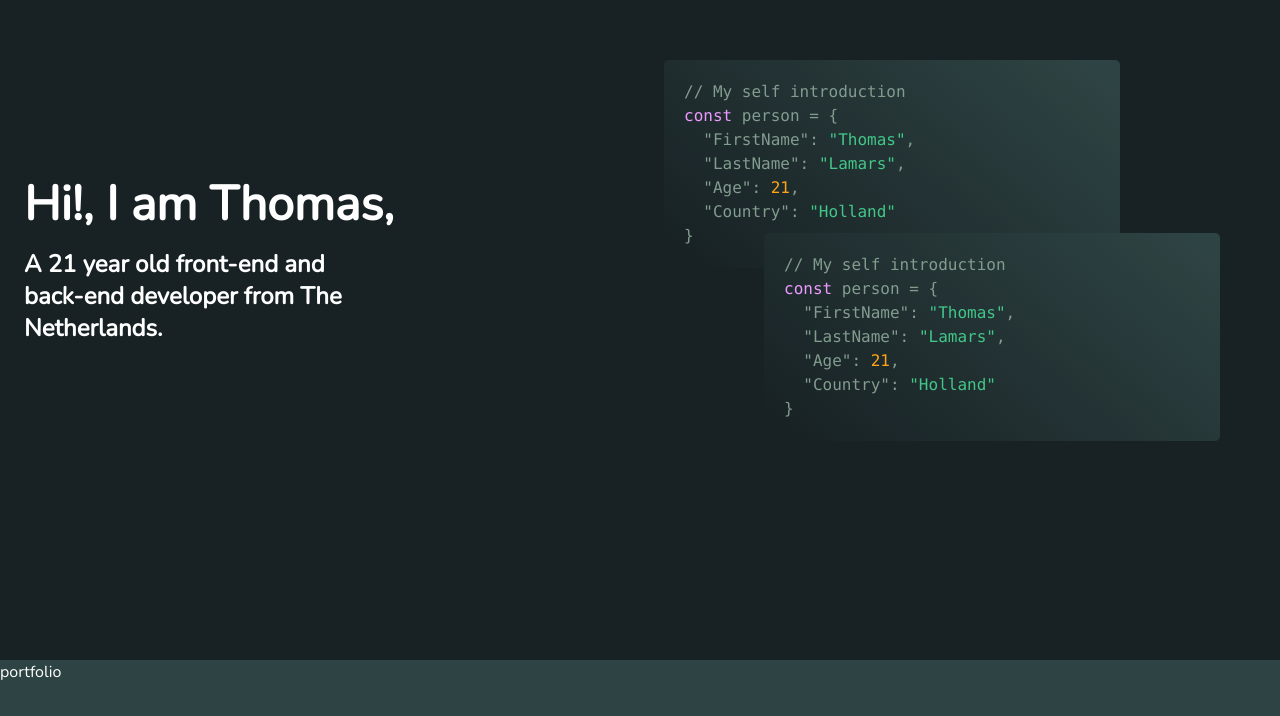
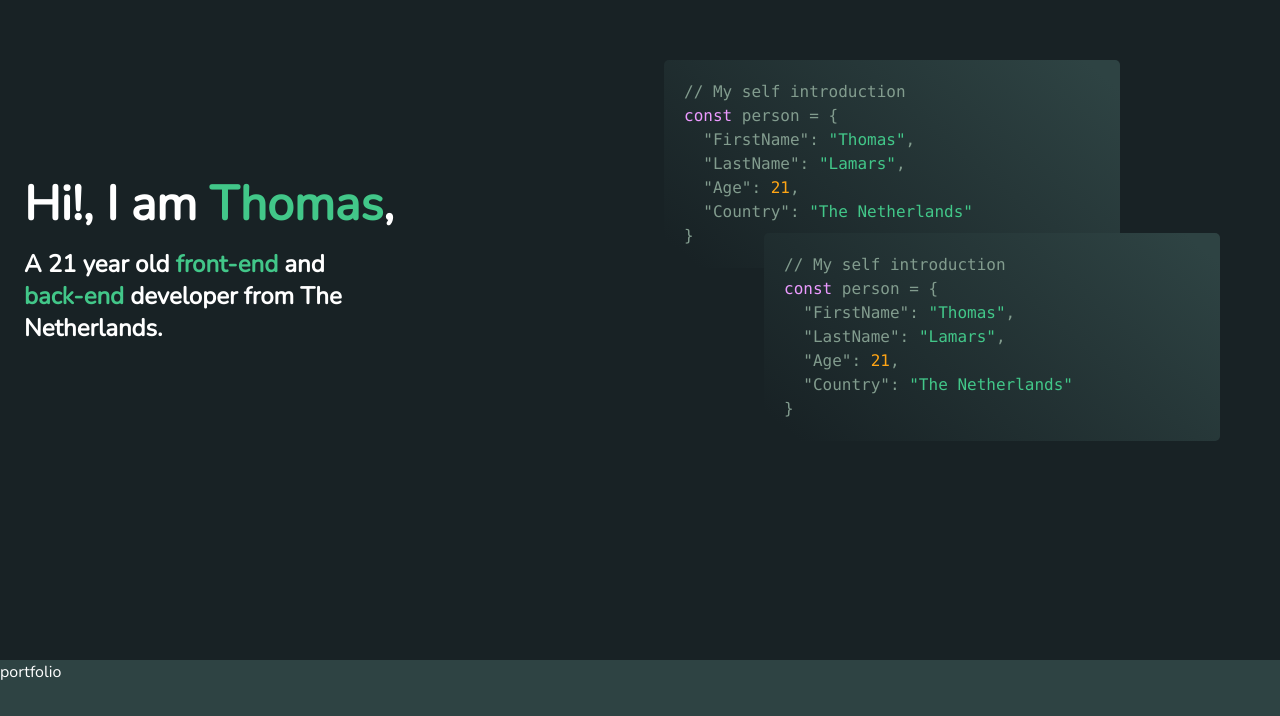
Before and after one commit to TLaMars/Portfolio-v2, a Gatsby site: page / in a window 1280 px wide. Shown: the part 140-856 px from the top of the page. Built offline with nearby package versions, Linux system fonts and the light colour scheme; Gatsby itself is replaced by a stand-in of ours.

Commit message:
Removed some fonts and changed some css

```diff
--- a/src/components/codeBlock/codeBlock.js
+++ b/src/components/codeBlock/codeBlock.js
@@ -10,7 +10,7 @@ export default function CodeBlock({ code, className }) {
                 &nbsp;&nbsp;<span>"FirstName":</span> <span className={style.codeString}>"Thomas"</span>,<br />
                 &nbsp;&nbsp;<span>"LastName":</span> <span className={style.codeString}>"Lamars"</span>,<br />
                 &nbsp;&nbsp;<span>"Age":</span> <span className={style.codeNumber}>21</span>,<br />
-                &nbsp;&nbsp;<span>"Country":</span> <span className={style.codeString}>"Holland"</span><br />
+                &nbsp;&nbsp;<span>"Country":</span> <span className={style.codeString}>"The Netherlands"</span><br />
                 <span>{`}`}</span>
             </code>
         </div>
--- a/src/components/header/header.js
+++ b/src/components/header/header.js
@@ -6,8 +6,8 @@ export default function Header() {
     return (
         <div className={style.header}>
             <div className={style.header__left}>
-                <h1>Hi!, I am <span>Thomas</span>,</h1>
-                <h3>A 21 year old front-end and back-end developer from The Netherlands.</h3>
+                <h1>Hi!, I am <span className={style.green}>Thomas</span>,</h1>
+                <h3>A 21 year old <span className={style.green}>front-end</span> and <span className={style.green}>back-end</span> developer from The Netherlands.</h3>
             </div>
             <div className={style.header__right}>
                 <CodeBlock />
--- a/src/components/header/header.module.scss
+++ b/src/components/header/header.module.scss
@@ -4,12 +4,22 @@
     @apply mx-auto;
     display: flex;
     flex-direction: column;
-    height: 800px;
+    height: 650px;
+
+    @screen md {
+        flex-direction: row;
+        height: 800px;
+    }
+
+    @screen lg {
+        @apply container;
+    }
 
     &__left {
-        padding-top: 320px;
+        padding-top: 260px;
 
         @screen md {
+            padding-top: 320px;
             width: 40%;
         }
     }
@@ -32,14 +42,6 @@
         }
     }
 
-    @screen md {
-        flex-direction: row;
-    }
-
-    @screen lg {
-        @apply container;
-    }
-
     h1 {
         @apply text-4xl;
         @apply font-extrabold;
@@ -55,6 +57,10 @@
         @apply font-bold;
         width: 320px;
     }
+
+    .green {
+        color: $primaryColor;
+    }
 }
 
 .codeBlocks {
```
Also changed, not shown: src/assets/fonts/Nunito/Nunito-Regular.woff2 (deleted), src/assets/fonts/VictorWolf/VictorMono-Medium.woff2 (deleted), src/assets/fonts/VictorWolf/VictorMono-MediumItalic.woff2 (deleted).
